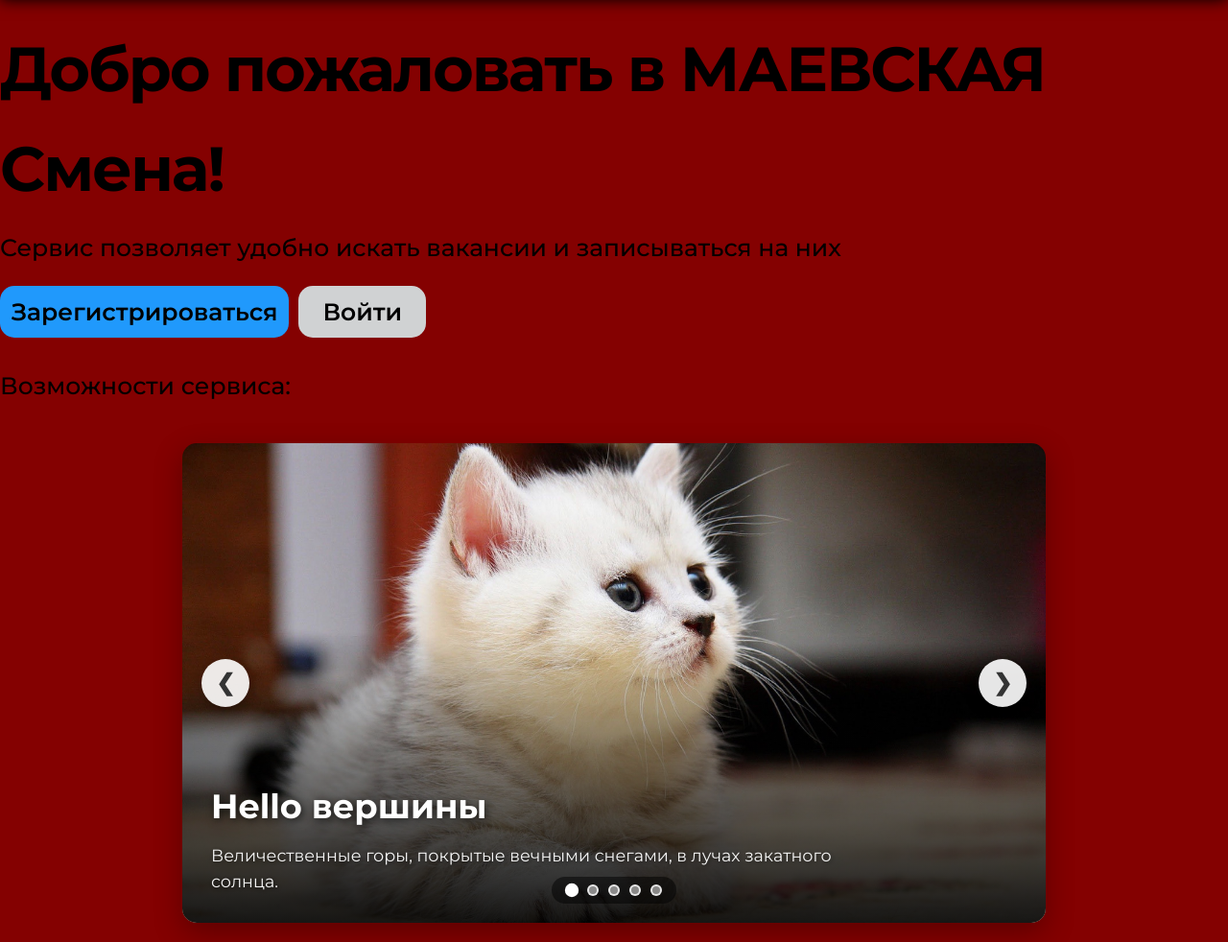
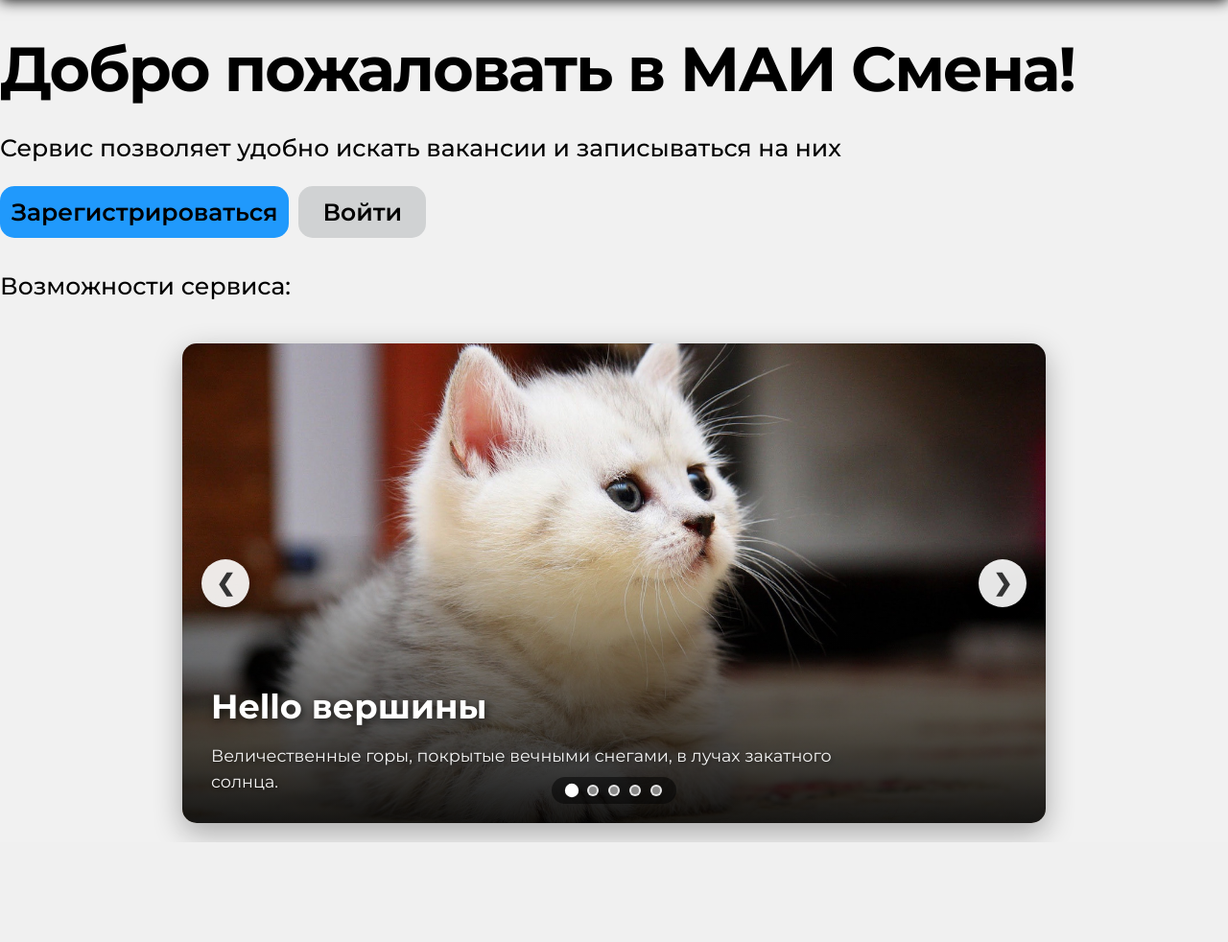
Before and after one commit to mariaiosifova/maismena, a PHP site: page / in a window 1280 px wide. Shown: the part 60-1042 px from the top of the page at 96% size. After the commit the page ends 938 px from the top, so only its background shows below. Run offline with PHP 8.4, Linux system fonts and the light colour scheme.

Commit message:
УРАА IT WORKS

```diff
--- a/css/styles.css
+++ b/css/styles.css
@@ -9,7 +9,7 @@
 
 body {
     font-family: "Montserrat", sans-serif;
-    background-color: rgb(132, 1, 1);
+    background-color: rgb(241, 241, 241);
     line-height: 1.6;
 }
 
--- a/index.html
+++ b/index.html
@@ -7,7 +7,7 @@
     <meta http-equiv="Expires" content="0">
     <title>МАИ Смена</title>
     <link rel="icon" type="image/png" href="images/mai_logo.png">
-    <link rel="stylesheet" href="css/styles.css?v=3">
+    <link rel="stylesheet" href="css/styles.css?v=4">
     <meta name="viewport" content="width=device-width, initial-scale=1.0">
     <meta name="keywords" content="маи, маи смена, смена, работа, маи работа, топс, маи топс, москва работа, вакансии маи">
 </head>
@@ -28,7 +28,7 @@
         <main class="main">
             <section class="hero">
                 <div class="hero__container">
-                    <h1 class="hero__title">Добро пожаловать в МАЕВСКАЯ Смена!</h1>
+                    <h1 class="hero__title">Добро пожаловать в МАИ Смена!</h1>
                     <p class="hero__description">Сервис позволяет удобно искать вакансии и записываться на них</p>
 
                     <div class="hero__actions">
```
